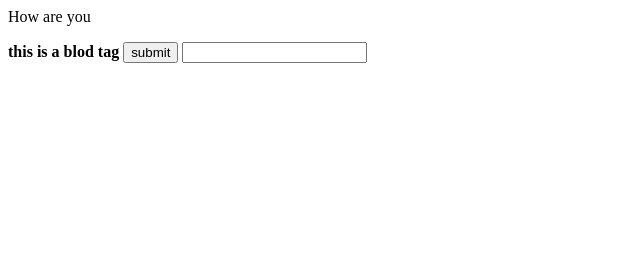
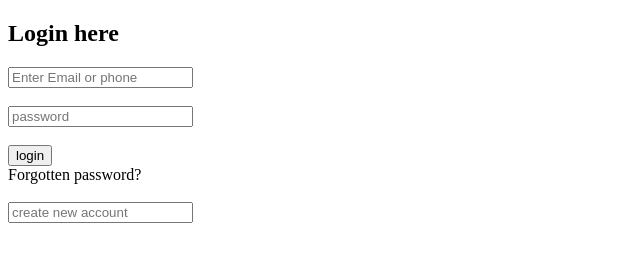
Before and after one commit to shuvo0186733-ux/demo, a plain HTML site: page index.html in a window 1280 px wide. Shown: the whole page, without its empty margins (0-640 px from the left). Drawn offline with Linux system fonts and the light colour scheme.

```diff
--- a/index.html
+++ b/index.html
@@ -1,4 +1,23 @@
-<p>How are you</p>
-<b> this is a blod tag</b>
-<button>submit</button>
-<input type="text" name="" id="">
+<!DOCTYPE html>
+<html lang="en">
+<head>
+    <meta charset="UTF-8">
+    <meta name="viewport" content="width=device-width, initial-scale=1.0">
+    <title>Facebook.com</title>
+    <link rel="stylesheet" href="index.html">
+</head>
+<body>
+    <h2>Login here</h2>
+    <div class="input-box">
+        <input type="text"placeholder="Enter Email or phone" required><br><br>
+        <input type="text"placeholder="password"required><br><br>
+        <button>login</button><br>
+        <div class="forget password ">
+            <a href="#"></a>Forgotten password?</a><br><br>
+           <input type="text"placeholder="create new account">
+
+        </div>
+
+    </div>
+</body>
+</html>
```
